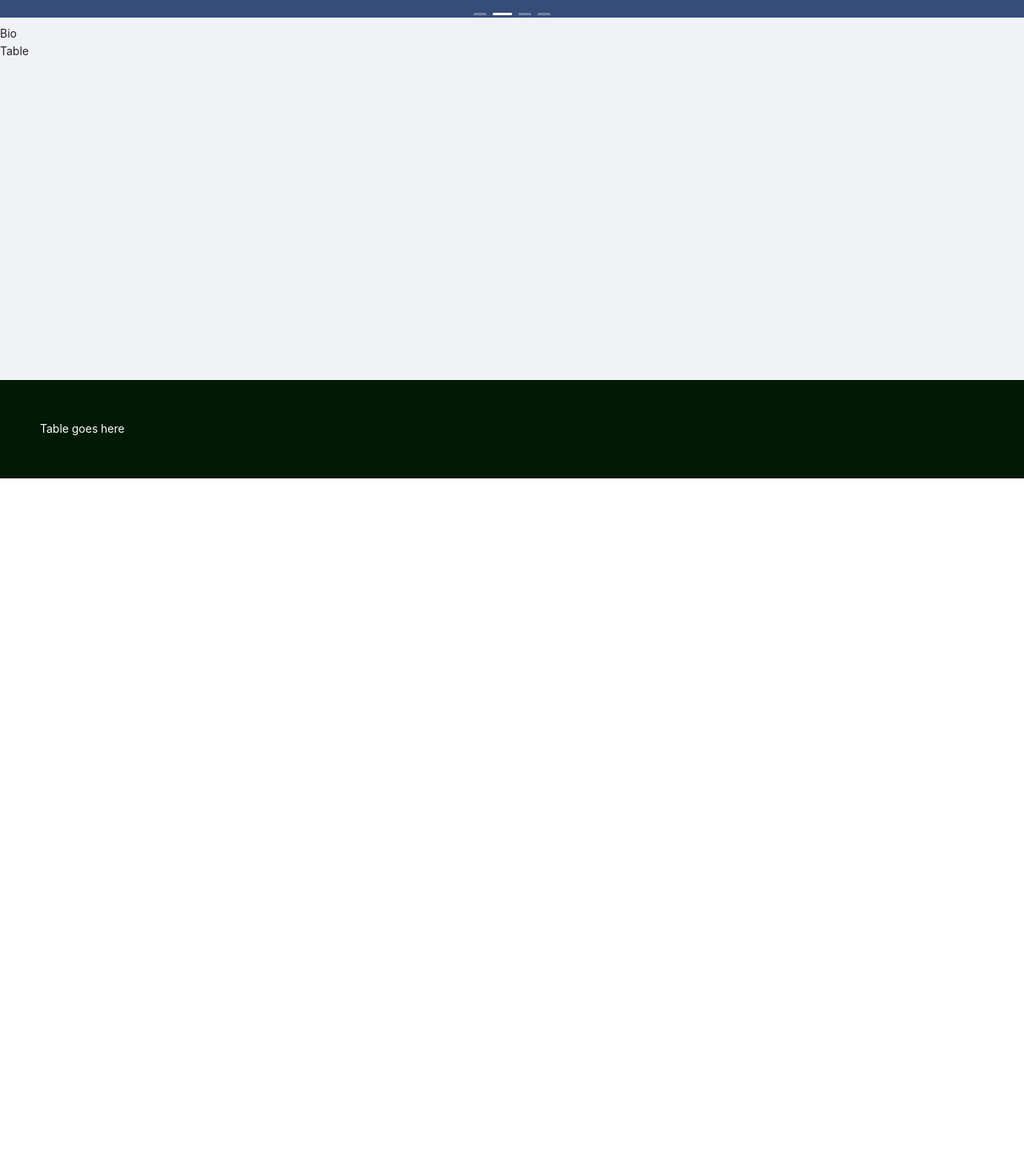
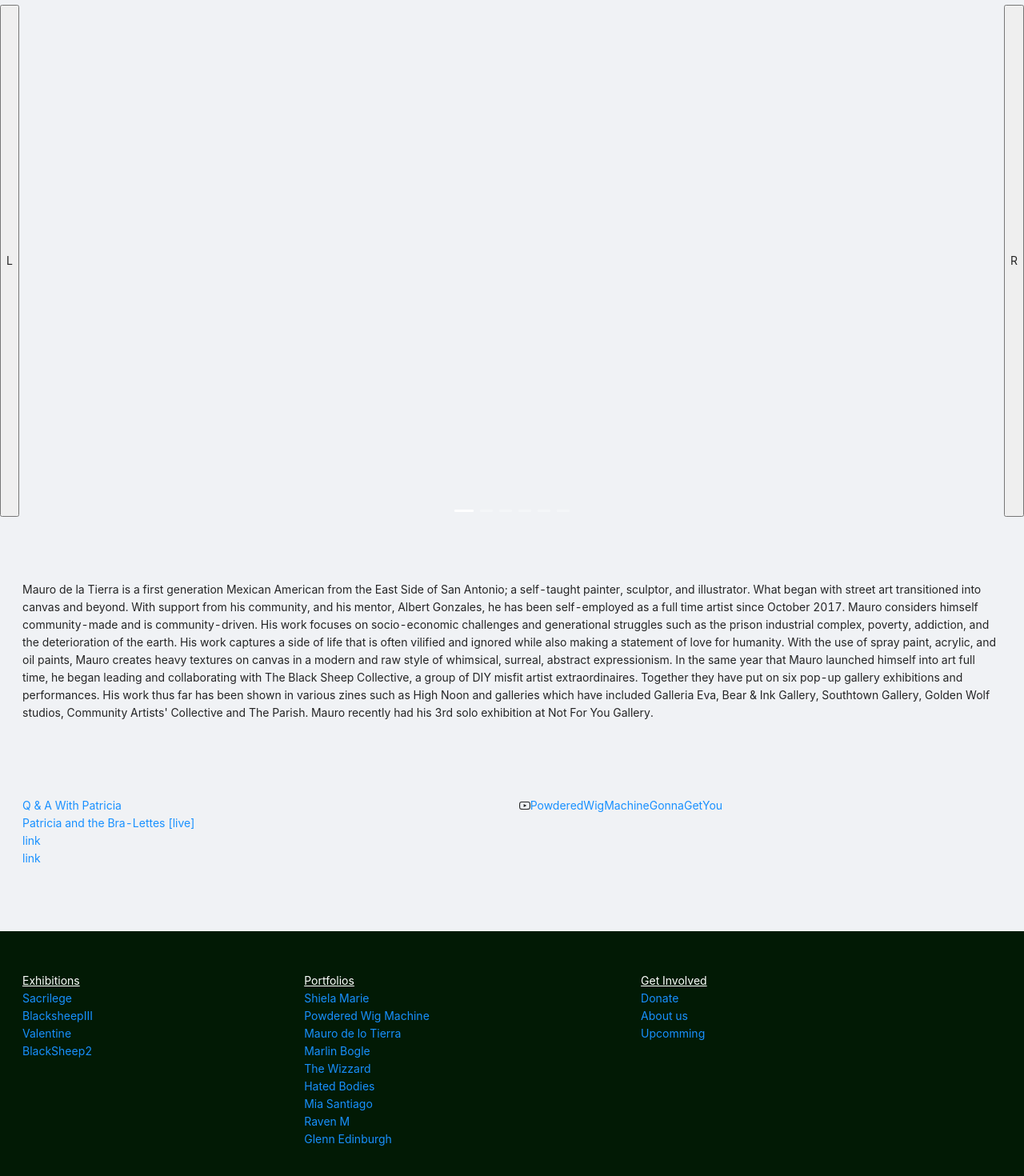
Before and after one commit to Gledinburgh/Seed, a Next.js app: page /TestPortfolio in a window 1280 px wide. Shown: the part 600-2070 px from the top of the page at 80% size. Before the commit the page ends 1198 px from the top, so only its background shows below. Built offline with nearby package versions, Linux system fonts and the light colour scheme; a web font is replaced by a local one.

Commit message:
added gallery, and began structuring the bio, sitemap and portfolio links components

```diff
--- a/components/Layout/MainFooter.js
+++ b/components/Layout/MainFooter.js
@@ -1,4 +1,4 @@
-import { Layout } from 'antd';
+import { Layout, Row, Col } from 'antd';
 const { Footer } = Layout;
 
 import styles from '../../styles/Layout.module.css';
@@ -7,10 +7,47 @@ import styles from '../../styles/Layout.module.css';
 export default function MainFooter() {
   return (
     <>
-      <div className={styles.buffer} ></div>
+
       <Footer className={styles.padded}>
         <div className={styles.layer}></div>
-        <div>Table goes here</div>
+
+        <Row className={styles["sitemap-links"]} justify="left">
+
+          <Col flex={1}>
+            <u>Exhibitions</u>
+            <ul>
+              <li><a>Sacrilege</a></li>
+              <li><a>BlacksheepIII</a></li>
+              <li><a>Valentine</a></li>
+              <li><a>BlackSheep2</a></li>
+            </ul>
+
+          </Col>
+          <Col flex={1}>
+            <u>Portfolios</u>
+            <ul>
+              <li><a>Shiela Marie</a></li>
+              <li><a>Powdered Wig Machine</a></li>
+              <li><a>Mauro de lo Tierra</a></li>
+              <li><a>Marlin Bogle</a></li>
+              <li><a>The Wizzard</a></li>
+              <li><a>Hated Bodies</a></li>
+              <li><a>Mia Santiago</a></li>
+              <li><a>Raven M</a></li>
+              <li><a>Glenn Edinburgh</a></li>
+            </ul>
+          </Col>
+
+          <Col flex={1}>
+            <u>Get Involved</u>
+            <ul>
+              <li><a>Donate</a></li>
+              <li><a>About us</a></li>
+              <li><a>Upcomming</a></li>
+            </ul>
+          </Col>
+          <Col flex={.5}></Col>
+        </Row>
         <div className={styles.layer}></div>
 
       </Footer >
--- /dev/null
+++ b/components/Portfolio/Gallery.js
@@ -0,0 +1,41 @@
+import { Row, Col, Carousel, Image } from 'antd';
+
+
+import styles from '../../styles/Portfolio.module.css';
+
+
+export default function Gallery() {
+
+  return (
+    <div className={styles["carousel-wrapper"]}>
+      <button className={styles["left-arrow"]} > L</button>
+      <button className={styles["right-arrow"]} >R </button>
+      <Carousel className={styles.carousel}>
+        <div className={styles["carousel-image-wrapper"]}>
+
+        </div>
+        <div className={styles["carousel-image-wrapper"]}>
+          <Image
+            className={styles["carousel-image"]}
+            src={"/Placeholder_1.jpg"}
+          />
+        </div>
+        <div>
+          <h3 >3</h3>
+        </div>
+        <div>
+          <h3 >4</h3>
+        </div>
+        <div>
+          <h3 >5</h3>
+        </div>
+        <div>
+          <h3 >6</h3>
+        </div>
+      </Carousel>
+
+    </div>
+
+  )
+
+}
--- a/components/Portfolio/Test.js
+++ b/components/Portfolio/Test.js
@@ -1,4 +1,6 @@
 import { Row, Col, Carousel } from 'antd';
+import { YoutubeOutlined } from '@ant-design/icons'
+import Gallery from './Gallery'
 import Image from 'next/image';
 
 import styles from '../../styles/Portfolio.module.css';
@@ -6,8 +8,50 @@ import styles from '../../styles/Portfolio.module.css';
 
 export default function Test({ member }) {
 
+  const portfolioInfo = {
+
+    "member": "Test Member",
+    "hero": "/Placeholder_1.jpg",
+    "gallery": [
+      { "src": "/Placeholder_1.jpg", "alt": "place holder one" },
+      { "src": "/Placeholder_2.jpg", "alt": "place holder two" },
+      { "src": "/Placeholder_3.jpg", "alt": "place holder three" }
+    ],
+
+    "contactLinks": {
+      "youtube": {
+        "link": "https://www.youtube.com/c/PowderedWigMachineGonnaGetYou",
+        "text": "PowderedWigMachineGonnaGetYou",
+        "alt": "Powdered Wig Machine youtube channel link"
+      },
+      "cashApp": "https://cash.app/$powderedwigmachine",
+      "venmo": "https://venmo.com/u/powderedwigmachine",
+      "tiktok": "https://www.tiktok.com/@powderedwigmachine",
+      "twitter": null,
+      "instagram": "https://www.instagram.com/powderedwigmachine/",
+      "email": null,
+    },
+    "outLinks": [
+      {
+        "text:": "The Creative Connection Interview",
+        "link": "https://culturecraft.blog/2021/07/17/powdered-wig-machine/"
+      },
+      {
+        "text": "Q & A With Patricia",
+        "link": "https://open.spotify.com/episode/0uSWDQVPh47KujL5GHbz1x?si=K1CCoWKPRBm-4GtJNaFuIg"
+      },
+      {
+        "text": "Patricia and the Bra-Lettes [live]",
+        "link": "https://youtu.be/Cl2s1LRyI_k"
+      },
+
+    ],
+
+    "bio": null,
+  };
+
   const contentStyle = {
-    height: '160px',
+
     color: '#fff',
     lineHeight: '160px',
     textAlign: 'center',
@@ -19,8 +63,8 @@ export default function Test({ member }) {
     <Col>
       <Row className={styles["hero-image-wrapper"]}>
         Main image
-        <Image
-          src={"/Placeholder_1.jpg"}
+        <Image className={styles["carousel-image"]}
+          src={portfolioInfo.hero}
           layout="fill"
           objectFit="cover" />
       </Row>
@@ -30,9 +74,9 @@ export default function Test({ member }) {
         <Col className={styles.col3}>
           <nav>
             <a>Gallery</a> |
-            <a>Bio</a> |
-            <a>Contact</a> |
-            <a>Links</a>
+            <a> Bio</a> |
+            <a> Contact</a> |
+            <a> Links</a>
           </nav>
         </Col>
         <Col className={styles.col1} />
@@ -40,30 +84,47 @@ export default function Test({ member }) {
 
       </Row >
 
-
-      <Carousel autoplay>
-        <div>
-          <h3 style={contentStyle}>1</h3>
-        </div>
-        <div>
-          <h3 style={contentStyle}>2</h3>
-        </div>
-        <div>
-          <h3 style={contentStyle}>3</h3>
-        </div>
-        <div>
-          <h3 style={contentStyle}>4</h3>
-        </div>
-      </Carousel>
+      <Gallery />
 
 
-      <Row>
-        Bio
+      <Row className={styles["bio-wrapper"]}>
+        <p className={styles["bio-text"]}>Mauro de la Tierra is a first generation Mexican American from the East Side of San Antonio; a self-taught painter, sculptor, and illustrator. What began with street art transitioned into canvas and beyond. With support from his community, and his mentor, Albert Gonzales, he has been
+          self-employed as a full time artist since October 2017. Mauro considers himself community-made and is community-driven. His work focuses on socio-economic challenges and generational struggles such as the prison industrial complex, poverty, addiction, and the deterioration of the earth. His work captures a side of life that is often vilified and ignored while also making a statement of love for humanity. With the use of spray paint, acrylic, and oil paints, Mauro creates heavy textures on canvas in a modern and raw style of whimsical, surreal, abstract expressionism.
+          In the same year that Mauro launched himself into art full time, he began leading and collaborating with The Black Sheep Collective, a group of DIY misfit artist extraordinaires. Together they have put on six pop-up gallery exhibitions and performances. His work thus far has been shown in various zines such as High Noon and galleries which have included
+          Galleria Eva, Bear & Ink Gallery, Southtown Gallery, Golden Wolf studios, Community Artists' Collective and The Parish. Mauro recently had his 3rd solo exhibition at Not For You Gallery.</p>
       </Row>
 
-      <Row>
-        Table
-      </Row>
+      <Row wrap={true} justify={"center"} className={styles["link-wrapper"]}>
+
+        <Col flex={1} className={styles["link-column"]}>
+          {
+            portfolioInfo.outLinks.map(({ text, link }) => {
+              return (
+                <Row>
+                  <a rel="noopener noreferrer"
+                    target="_blank"
+                    href={link}
+                  >
+                    {text}
+                  </a>
+                </Row>
+              );
+            })
+          }
+          <Row> <a>link</a></Row>
+          <Row> <a>link</a></Row>
+        </Col>
+
+        <Col flex={1} className={styles["link-column"]}>
+          <span>
+            <YoutubeOutlined />
+            <a href={portfolioInfo.contactLinks.link}>{portfolioInfo.contactLinks.youtube.text}</a>
+          </span>
+
+
+        </Col>
+
+      </Row >
 
 
     </Col >
--- a/styles/Explore.module.css
+++ b/styles/Explore.module.css
@@ -19,12 +19,6 @@
   justify-content: center;
   flex-grow: 1;
   position: relative;
-}
-.spacer
-{
-  background-color: grey;
-  height: 10%;
-  height: 5vh;
 }
 
 .name-wrapper
--- a/styles/Layout.module.css
+++ b/styles/Layout.module.css
@@ -5,6 +5,10 @@
   width: 100%;
   background-color: rgb(2, 26, 5);
   color: white;
+  padding-left: 0 ;
+  padding-right: 0 ;
+  margin-top: 10vh;
+
 }
 
 .layer
@@ -12,9 +16,7 @@
   height: 3.33vh;
 }
 
-.buffer {
-  height: 50vh;
-}
+
 
 .menu {
   vertical-align: middle;
@@ -24,11 +26,6 @@
   font-size: x-large;
   padding-right: 3.33vh;
 
-}
-
-.red
-{
-  background-color: red;
 }
 
 .title
@@ -45,3 +42,10 @@
   font-size: 2.5rem;
   margin: 0;
 }
+
+
+
+.sitemap-links
+{
+  margin-left: 3.5vh;
+}
--- a/styles/Portfolio.module.css
+++ b/styles/Portfolio.module.css
@@ -17,8 +17,7 @@
   justify-content: center;
   position: relative;
 
-  margin-top: 1vh;
-  margin-bottom: 1vh;
+  margin-top: 10vh;
 
   font-size: larger;
 
@@ -33,3 +32,62 @@
 {
   flex-grow: 8;
 }
+
+/* --- Caurosel --- */
+.carousel-wrapper
+{
+  width: 100%;
+  height: max(50vh, 50vw);
+  position: relative;
+  margin-top: 10vh;
+}
+
+.carousel-image
+{
+  object-fit: cover;
+  height: max(50vh, 50vw);
+  width: 100vw;
+}
+.carousel-image-wrapper
+{
+}
+
+.carousel
+{}
+
+.carousel-wrapper > button{
+  top: 0;
+  position: absolute;
+  height: 100%;
+  z-index: 3;
+}
+
+.left-arrow
+{
+  left: 0;
+}
+
+.right-arrow
+{
+  right: 0;
+}
+
+/* --- Bio --- */
+.bio-wrapper
+{
+  margin: 3.5vh;
+  margin-top: 10vh;
+}
+
+/* --- Links --- */
+
+.link-wrapper
+{
+  width: 100%;
+  margin-top: 10vh;
+}
+
+.link-column
+{
+  margin-left: 3.5vh;
+}
--- a/styles/globals.css
+++ b/styles/globals.css
@@ -16,3 +16,10 @@ a {
 * {
   box-sizing: border-box;
 }
+
+ul
+{
+  list-style-type: none;
+  list-style: none;
+  padding: 0;
+}
```
